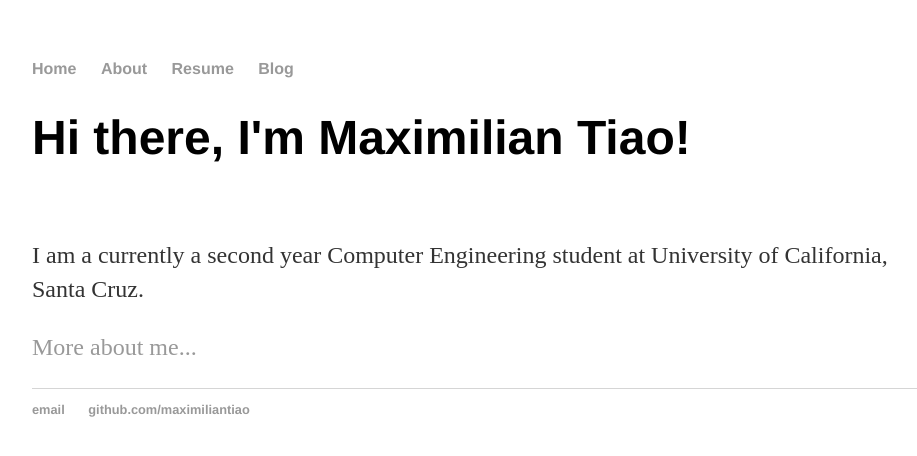
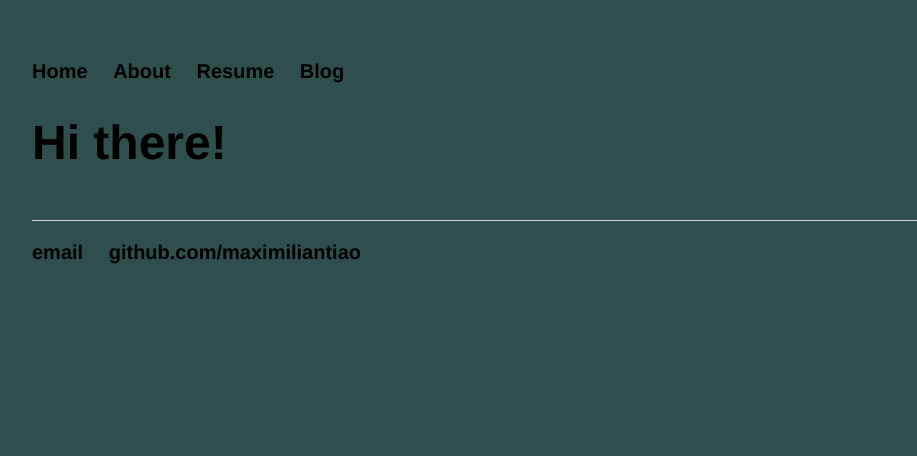
Before and after one commit to maximiliantiao/maximiliantiao.github.io, a Jekyll site: the page built from index.html, in a window 1280 px wide. Shown: the top 456 px of the page, without its empty margins (160-1077 px from the left). Built offline with Jekyll 4.4.1, drawn with Linux system fonts in a browser that asks for light colours.

Commit message:
Added resume to site, and updated background color

```diff
--- a/_layouts/default.html
+++ b/_layouts/default.html
@@ -10,7 +10,7 @@
 	    		<ul>
 	        		<li><a href="/">Home</a></li>
 		        	<li><a href="/about">About</a></li>
-	        		<li><a href="/cv">Resume</a></li>
+	        		<li><a href="/resume">Resume</a></li>
 	        		<li><a href="/blog">Blog</a></li>
 	    		</ul>
 			</nav>
--- a/blog/index.html
+++ b/blog/index.html
@@ -1,6 +1,6 @@
 ---
 layout: default
-title: Maximilian Tiao's Blog
+title: Maximilian's Blog
 ---
 	<h1>{{ page.title }}</h1>
 	<ul class="posts">
--- a/css/main.css
+++ b/css/main.css
@@ -1,3 +1,6 @@
+html {
+    background-color: #2F4F4F;
+}
 body {
     margin: 60px auto;
     width: 70%;
@@ -7,6 +10,7 @@
     padding: 0px;
     list-style: none;
     font-weight: bold;
+    font-size: 20px;
 }
 nav ul li, footer ul li {
     display: inline;
@@ -14,7 +18,7 @@
 }
 a {
     text-decoration: none;
-    color: #999;
+    color: black;
 }
 a:hover {
     text-decoration: underline;
@@ -26,7 +30,7 @@
 p {
     font-size: 1.5em;
     line-height: 1.4em;
-    color: #333;
+    color: black;
 }
 footer {
     border-top: 1px solid #d5d5d5;
--- a/index.html
+++ b/index.html
@@ -3,8 +3,7 @@
 title: Welcome!
 ---
 <div class="blurb">
-	<h1>Hi there, I'm Maximilian Tiao!</h1>
+	<h1>Hi there!</h1>
     <br>
-    <p>I am a currently a second year Computer Engineering student at University of California, Santa Cruz.</p>
-	<p><a href="/about">More about me...</a></p>
+
 </div><!-- /.blurb -->
```
Also changed, not shown: resume/index.html (added, +8 -0 lines), 2 other files.
